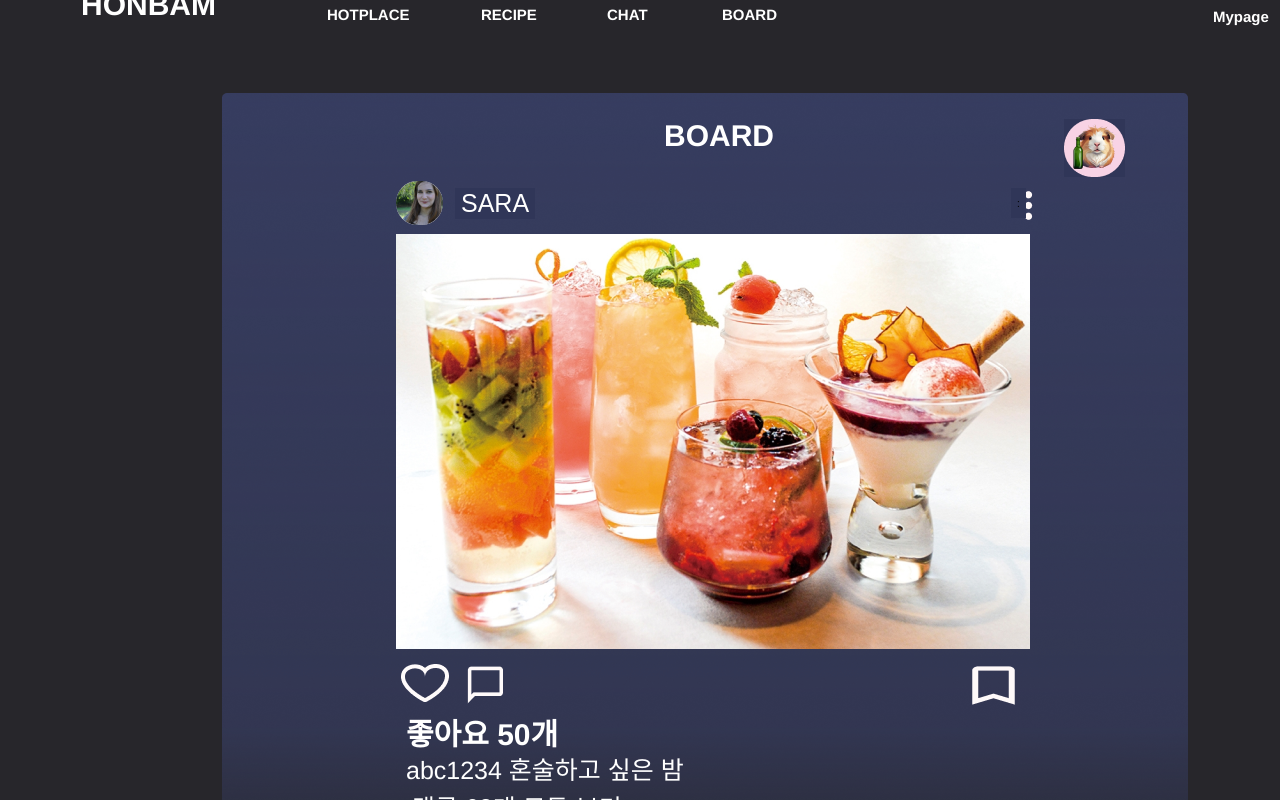
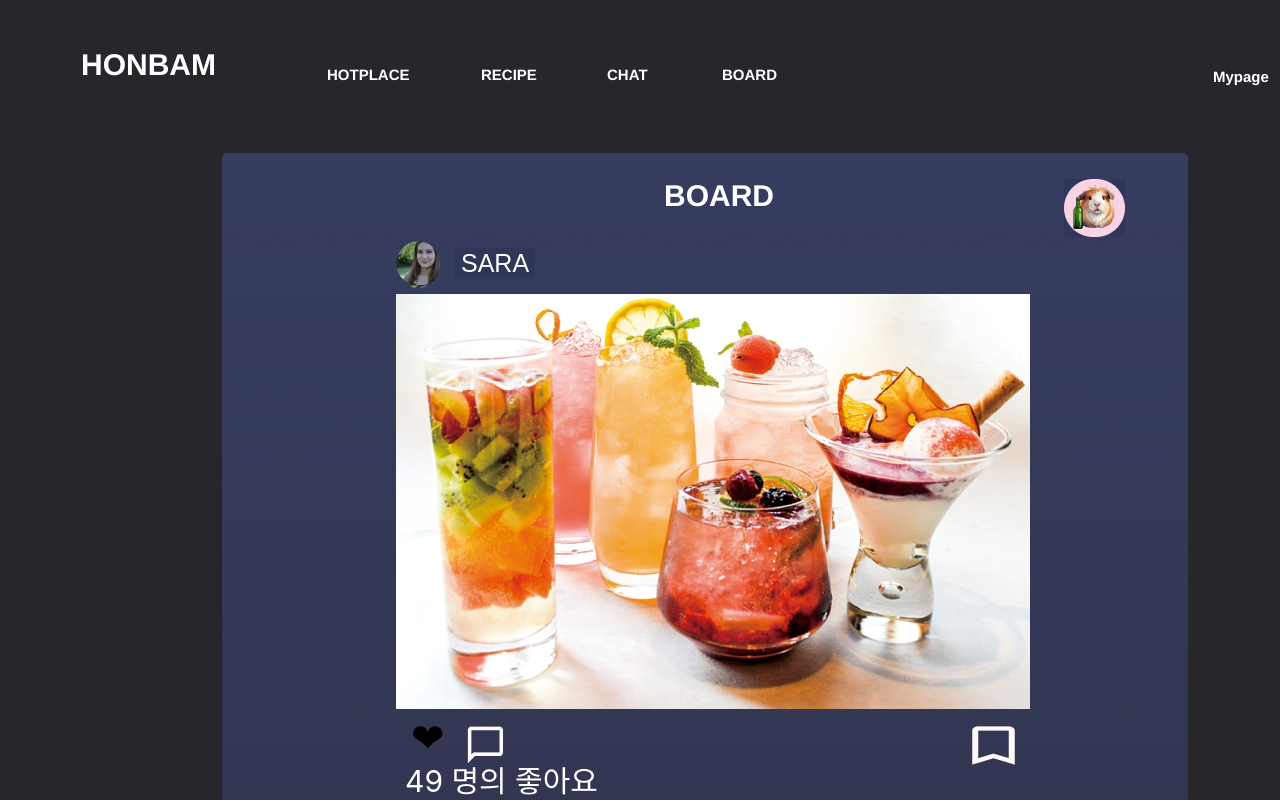
Before and after one commit to samkkkkkkk/HonBamProject, a React (Create React App) app: page / in a window 1280 px wide. Shown: the top 800 px of the page. Built offline with nearby package versions, Linux system fonts and the light colour scheme.

Commit message:
SNSBOARD 프론트엔드 하트 및 팔로우 카운트

```diff
--- a/src/Component/Comment.css
+++ b/src/Component/Comment.css
@@ -249,7 +249,6 @@
   top: 175px;
   width: 273px;
 }
-
 .comment .text-wrapper-7 {
   color: #000000;
   font-family: 'Inter-Bold', Helvetica;
@@ -259,7 +258,19 @@
   letter-spacing: 0;
   line-height: normal;
   position: absolute;
-  top: 0;
+  width: 271px;
+}
+
+.comment .text-wrapper-25 {
+  color: #000000;
+  font-family: 'Inter-Bold', Helvetica;
+  font-size: 18px;
+  font-weight: 700;
+  left: 0;
+  letter-spacing: 0;
+  line-height: normal;
+  position: absolute;
+  top: 20px;
   width: 271px;
 }
 
--- a/src/Component/Comment.js
+++ b/src/Component/Comment.js
@@ -1,4 +1,4 @@
-import React from 'react';
+import React, { useState } from 'react';
 import './Comment.css';
 import { Link } from 'react-router-dom';
 
@@ -42,7 +42,7 @@ const Comment = () => {
               <div className='text-wrapper-6'>bmabam1234</div>
             </div>
             <div className='div-wrapper'>
-              <p className='text-wrapper-7'>많은 댓글 부탁드려요</p>
+              <p className='text-wrapper-25'>많은 댓글 부탁드려요</p>
             </div>
             <div className='intro-2'>
               <div className='text-wrapper-8'>1일</div>
@@ -80,6 +80,7 @@ const Comment = () => {
               type='text'
               placeholder='댓글 추가...'
             ></input>
+
             <div className='vector-4' />
           </div>
           <div className='back'>
--- a/src/Component/MyDetail.css
+++ b/src/Component/MyDetail.css
@@ -244,21 +244,22 @@
   position: absolute;
   top: 20px;
   width: 230px;
+  margin-top: 20px;
 }
 .user-detail .messagebtn:hover {
   cursor: pointer;
 }
 
-.user-detail .followimg {
+.user-detail .followimg2 {
   background-image: url(../assets/profileEditBtn.png);
   height: 48px;
   left: 43px;
   object-fit: cover;
   position: absolute;
-  top: 20px;
+  top: 0px;
   width: 230px;
 }
-.user-detail .followimg:hover {
+.user-detail .followimg2:hover {
   cursor: pointer;
 }
 
--- a/src/Component/MyDetail.js
+++ b/src/Component/MyDetail.js
@@ -38,7 +38,7 @@ const MyDetail = () => {
               <div className='img' />
               <div className='image-2' />
               <div className='messagebtn' />
-              <div className='followimg' />
+              <div className='followimg2' />
             </div>
           </div>
           <div className='user-top'>
--- a/src/Component/SnsBoard.css
+++ b/src/Component/SnsBoard.css
@@ -100,7 +100,7 @@
 }
 
 .board .profile {
-  background-color: #d9d9d9;
+  background-image: url('../assets/womanProfile.png');
   border-radius: 22px/23.5px;
   height: 47px;
   left: 0;
@@ -201,16 +201,28 @@
   cursor: pointer;
 }
 
-.board .like {
-  background-image: url(../assets/like.png);
-  height: 38px;
-  left: -4px;
-  position: absolute;
-  top: 4px;
-  width: 48px;
+.like > button {
+  background-color: rgba(19, 19, 97, 0);
+  border: none;
+  outline: none;
+  margin-top: -6px;
 }
-.board .like:hover {
+.like > button:hover {
   cursor: pointer;
+}
+p {
+  font-size: 30px;
+  margin-top: -5px;
+  left: 10px;
+  color: #ffffff;
+}
+.board .heart {
+  font-size: 40px;
+  transition: color 0.3s;
+}
+
+.board .liked {
+  color: red;
 }
 
 .board .board-top {
@@ -267,7 +279,7 @@
 }
 
 .board .profile-2 {
-  background-color: #d9d9d9;
+  background-image: url(../assets/womanProfile.png);
   border-radius: 22px/23.5px;
   height: 47px;
   left: 0;
--- a/src/Component/SnsBoard.js
+++ b/src/Component/SnsBoard.js
@@ -1,7 +1,15 @@
-import React from 'react';
+import React, { useState } from 'react';
 import './SnsBoard.css';
 import { Link } from 'react-router-dom';
 const SnsBoard = () => {
+  const [isLiked, setLiked] = useState(false);
+  const [likeCount, setLikeCount] = useState(0);
+
+  const toggleLike = () => {
+    setLiked(!isLiked);
+    setLikeCount((prevCount) => (isLiked ? prevCount - 1 : prevCount + 1));
+  };
+
   return (
     <div className='board'>
       <div className='div'>
@@ -38,9 +46,7 @@ const SnsBoard = () => {
             <div className='id-text'>
               <div className='text-wrapper-4'>abc1234 혼술하고 싶은 밤</div>
             </div>
-            <div className='like-text'>
-              <div className='text-wrapper-5'>좋아요 50개</div>
-            </div>
+            <div className='like-text'></div>
             <div className='save' />
             <div className='comment'>
               <Link to='/comment'>
@@ -50,7 +56,14 @@ const SnsBoard = () => {
                 ></button>
               </Link>
             </div>
-            <div className='like' />
+            <div className='like'>
+              <button onClick={toggleLike}>
+                <span className={`heart ${isLiked ? 'liked' : ''}`}>
+                  &#10084;
+                </span>
+              </button>
+              <p>{likeCount + 49} 명의 좋아요</p>
+            </div>
           </div>
           <div className='board-top'>
             <div className='sns-board-img' />
--- a/src/Component/UserDetail.css
+++ b/src/Component/UserDetail.css
@@ -70,6 +70,28 @@
   position: absolute;
   top: 0;
   width: 60px;
+}
+
+.follow-button > button {
+  margin-top: 294px;
+  margin-left: 74px;
+  background-color: rgba(214, 214, 214, 0.603);
+  color: rgb(0, 0, 0);
+  border-radius: 10%;
+  width: 232px;
+  height: 50px;
+  font-size: 25px;
+  border: none;
+  outline: none;
+  font-weight: bold;
+}
+.follow-button > button:hover {
+  cursor: pointer;
+}
+.count {
+  margin-top: -273px;
+  margin-left: 435px;
+  font-weight: 700;
 }
 
 .user-detail .BOARD {
@@ -230,18 +252,11 @@
   left: 377px;
   object-fit: cover;
   position: absolute;
-  top: 0;
+  top: -20px;
   width: 230px;
 }
-
-.user-detail .followimg {
-  background-image: url(../assets/followBtn.png);
-  height: 48px;
-  left: 43px;
-  object-fit: cover;
-  position: absolute;
-  top: 0px;
-  width: 230px;
+.user-detail .messagebtn:hover {
+  cursor: pointer;
 }
 
 .user-detail .user-top {
@@ -333,6 +348,32 @@
   line-height: normal;
   position: absolute;
   top: 0;
+  white-space: nowrap;
+  width: 87px;
+}
+.user-detail .text-wrapper-23 {
+  color: #ffffff;
+  font-family: 'Inter-Bold', Helvetica;
+  font-size: 30px;
+  font-weight: 700;
+  left: 580px;
+  letter-spacing: 0;
+  line-height: normal;
+  position: absolute;
+  top: 131px;
+  white-space: nowrap;
+  width: 87px;
+}
+.user-detail .text-wrapper-24 {
+  color: #ffffff;
+  font-family: 'Inter-Bold', Helvetica;
+  font-size: 30px;
+  font-weight: 700;
+  left: 600px;
+  letter-spacing: 0;
+  line-height: normal;
+  position: absolute;
+  top: 79px;
   white-space: nowrap;
   width: 87px;
 }
--- a/src/Component/UserDetail.js
+++ b/src/Component/UserDetail.js
@@ -1,8 +1,18 @@
-import React from 'react';
+import React, { useState } from 'react';
 import './UserDetail.css';
 import { Link } from 'react-router-dom';
 
 const UserDetail = () => {
+  const [isFollowed, setFollowed] = useState(false);
+  const [followerCount, setFollowerCount] = useState(0);
+
+  const toggleFollow = () => {
+    setFollowed(!isFollowed);
+    setFollowerCount((prevCount) =>
+      isFollowed ? prevCount - 1 : prevCount + 1
+    );
+  };
+
   return (
     <div className='user-detail'>
       <div className='div'>
@@ -49,17 +59,23 @@ const UserDetail = () => {
             <div className='intro'>
               <div className='text-wrapper-6'>Hello</div>
             </div>
-            <div className='following'>
-              <div className='text-wrapper-7'>팔로잉</div>
+            <div className='follow-button'>
+              <button
+                onClick={toggleFollow}
+                className={isFollowed ? 'followed' : ''}
+              >
+                {isFollowed ? '팔로우 해제' : '팔로우'}
+              </button>
+              <p className='count'>{followerCount + 131}</p>
             </div>
-            <div className='following-count'>
-              <div className='text-wrapper-8'>30</div>
-            </div>
+            <div className='following-count'></div>
             <div className='follower'>
               <div className='text-wrapper-7'>팔로워</div>
             </div>
+            <div className='text-wrapper-23'>팔로잉</div>
+            <div className='text-wrapper-24'>152</div>
             <div className='follower-count'>
-              <div className='text-wrapper-8'>132</div>
+              <div className='text-wrapper-8'></div>
             </div>
             <div className='board-text'>
               <div className='text-wrapper-7'>게시물</div>
--- a/src/Component/UserDetail2.css
+++ b/src/Component/UserDetail2.css
@@ -1,4 +1,4 @@
-.board {
+/* .board {
   background-color: #27262b;
   display: flex;
   flex-direction: row;
@@ -413,4 +413,4 @@
   position: absolute;
   top: 0;
   width: 165px;
-}
+} */
--- a/src/Component/UserDetail3.css
+++ b/src/Component/UserDetail3.css
@@ -1,4 +1,4 @@
-.board {
+/* .board {
   background-color: #27262b;
   display: flex;
   flex-direction: row;
@@ -413,4 +413,4 @@
   position: absolute;
   top: 0;
   width: 165px;
-}
+} */
--- a/src/Component/UserDetail4.css
+++ b/src/Component/UserDetail4.css
@@ -1,4 +1,4 @@
-.board {
+/* .board {
   background-color: #27262b;
   display: flex;
   flex-direction: row;
@@ -413,4 +413,4 @@
   position: absolute;
   top: 0;
   width: 165px;
-}
+} */
```
